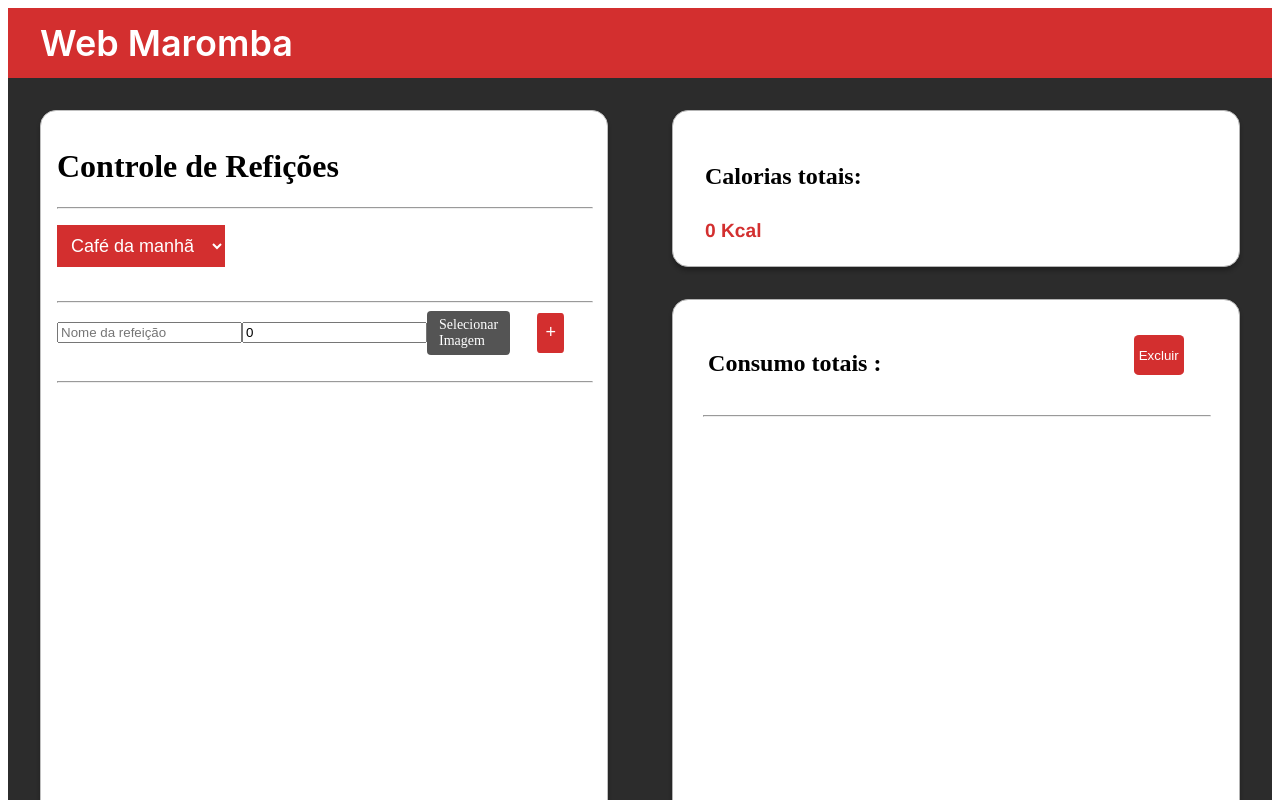
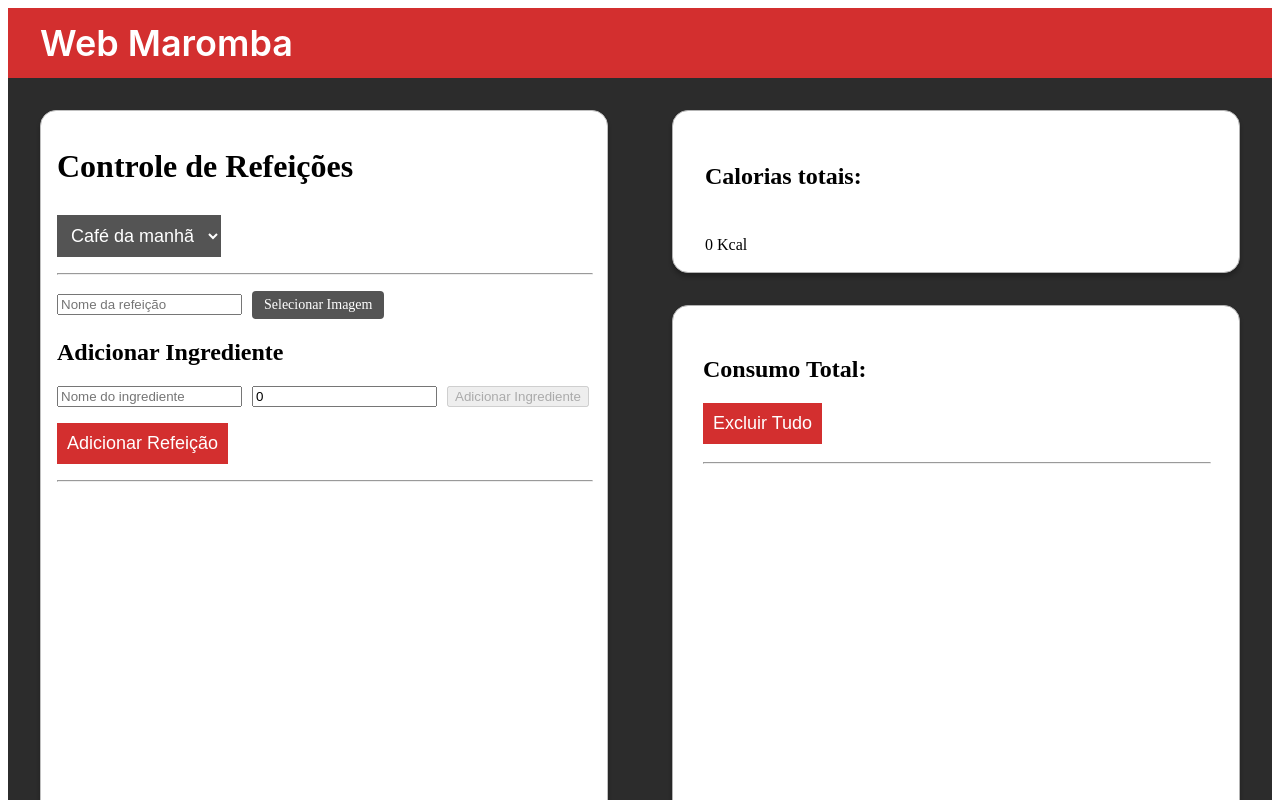
Before and after one commit to franciscocmneto/angular-diet-project, an Angular app in the folder dieta-maromba/: page /background in a window 1280 px wide. Shown: the top 800 px of the page. Built offline with nearby package versions, Linux system fonts and the light colour scheme.

Commit message:
add ingrediente

```diff
--- a/dieta-maromba/src/app/background/background.component.css
+++ b/dieta-maromba/src/app/background/background.component.css
@@ -13,43 +13,33 @@ img{
   width: 100%;
 }
 
+
+input {
+  margin-right: 10px;
+}
+
+
 select{
-  background-color:#D32F2F;
+  background-color:#545454;
   color: white;
   border: none;
   padding: 10px;
   font-size: large;
 }
 
-.btn-enviar {
+.btn {
   background-color: #D32F2F;
-  width: 50px;
-  height: 40px;
+  width: auto;
+  height: auto;
   margin-right: 5%;
   border: none;
-  border-radius: 10%;
   color: white;
   display: inline-flex;
   justify-content: center;
   align-items: center;
   cursor: pointer;
-  padding: 0;
+  padding: 10px;
   font-size: large;
-}
-.btn-excluir {
-  background-color: #D32F2F;
-  width: 50px;
-  height: 40px;
-  margin-right: 5%;
-  margin-top: 1%;
-  border: none;
-  border-radius: 10%;
-  color: white;
-  display: inline-flex;
-  justify-content: center;
-  align-items: center;
-  cursor: pointer;
-  padding: 0;
 }
 
 .custom-file-upload {
--- a/dieta-maromba/src/app/background/background.component.html
+++ b/dieta-maromba/src/app/background/background.component.html
@@ -7,75 +7,109 @@
     <div class="left-content_30-1244">
       <div class="content-card_30-1245">
         <div class="titulo-container">
-          <h1>Controle de Refições</h1>
-          <hr />
+          <h1>Controle de Refeições</h1>
+
         </div>
 
-        <div>
-
+        <div class="select-container">
           <select [(ngModel)]="refeicaoSelecionada" id="refeicao">
-            <option *ngFor="let refeicao of refeicoes" [value]="refeicao">{{ refeicao }}</option>
+            <option *ngFor="let refeicao of refeicoes" [value]="refeicao">
+              {{ refeicao }}
+            </option>
           </select>
         </div>
 
-        <div class="titulo-container">
-          <!-- <h2>{{ refeicaoSelecionada }}</h2> -->
-           <br>
-          <hr />
-          <div style="display: flex; justify-content: space-between; align-items: center;">
-            <input [(ngModel)]="novaRefeicaoNome" placeholder="Nome da refeição" />
-            <input [(ngModel)]="novaRefeicaoCalorias" type="number" placeholder="Calorias" />
+        <hr />
+       <!-- NOME DA REFEIÇÃO -->
+        <div class="input-container">
+          <input
+            [(ngModel)]="novaRefeicaoNome"
+            placeholder="Nome da refeição"
+            aria-label="Nome da Refeição"
+          />
+          <label class="custom-file-upload">
+            <input
+              type="file"
+              (change)="onFileChange($event)"
+              accept="image/*"
+            />
+            Selecionar Imagem
+          </label>
 
 
-            <label class="custom-file-upload">
-              <input type="file" (change)="onFileChange($event)" accept="image/*" />
-              Selecionar Imagem
-            </label>
+        <!-- INGREDIENTES DA REFEIÇÃO -->
+          <div class="ingrediente-container">
+            <h2>Adicionar Ingrediente</h2>
+            <input
+              [(ngModel)]="novoIngredienteNome"
+              placeholder="Nome do ingrediente"
+              aria-label="Nome do Ingrediente"
+            />
+            <input
+              [(ngModel)]="novoIngredienteCalorias"
+              type="number"
+              placeholder="Calorias"
+              aria-label="Calorias"
+            />
+            <button
+              (click)="adicionarIngrediente()"
+              [disabled]="!novoIngredienteNome || novoIngredienteCalorias <= 0">Adicionar Ingrediente
+            </button>
+          </div>
 
-            <button type="button" class="btn-enviar" (click)="adicionarRefeicao()">+</button>
-          </div>
-          <br />
-          <hr />
-          <div>
-            <ul>
-              <li *ngFor="let r of (refeicaoSelecionada === 'Café da manhã' ? cafeDaManha :
-                                   refeicaoSelecionada === 'Almoço' ? almoco :
-                                   refeicaoSelecionada === 'Janta' ? janta :
-                                   lanches)">
-                <img [src]="r.imagem" alt="{{ r.nome }}"  />
-                {{ r.nome }} - {{ r.calorias }} calorias
-                <button class="btn-excluir"  (click)="excluirRefeicao(r)">X</button>
-              </li>
-            </ul>
+          <h3 *ngIf="ingredientes.length > 0" >Ingredientes Adicionados:</h3>
+          <ul>
+            <li *ngFor="let ingrediente of ingredientes">
+              {{ ingrediente.nome }} - {{ ingrediente.calorias }} calorias
+            </li>
+          </ul>
 
-          </div>
+          <button
+            type="button"
+            class="btn"
+            (click)="adicionarRefeicao()"
+            [disabled]="!novaRefeicaoNome || !imagemDaRefeicao || ingredientes.length === 0">Adicionar Refeição
+          </button>
         </div>
+
+        <hr />
+
+        <ul>
+          <li
+            *ngFor="let r of (refeicaoSelecionada === 'Café da manhã' ? cafeDaManha :
+                             refeicaoSelecionada === 'Almoço' ? almoco :
+                             refeicaoSelecionada === 'Janta' ? janta : lanches)">
+            <img [src]="r.imagem" alt="{{ r.nome }}" class="refeicao-imagem" />
+            <span>{{ r.nome }} - {{ r.calorias }} calorias</span>
+            <button class="btn" (click)="excluirRefeicao(r)">X</button>
+          </li>
+        </ul>
       </div>
     </div>
 
+
     <div class="right-content_30-1294">
       <div class="consumo-total_30-1351">
-        <h2>Calorias totais: </h2>
-        <p style="margin-top: 0%; color: #D32F2F; font-weight: bold; font-size: larger; font-family: Helvetica;">
-          {{ totalCalorias }}  Kcal
+        <h2>Calorias totais:</h2>
+        <p class="total-calorias">
+          {{ totalCalorias }} Kcal
         </p>
+      </div>
 
-      </div>
       <div class="calend-rio_30-1295">
-        <div style="display: flex; justify-content: space-between;">
-        <h2 style="margin-left: 1%;">Consumo totais :</h2>
-        <button class="btn-excluir" (click)="excluirTodos()">Excluir</button>
+        <div class="header-consumo">
+          <h2>Consumo Total:</h2>
+          <button class="btn" (click)="excluirTodos()">Excluir Tudo</button>
         </div>
-        <hr>
+        <hr />
+
         <ul>
           <li *ngFor="let refeicao of refeicoesDoDia">
-            <img [src]="refeicao.imagem" alt="{{ refeicao.nome }}"  />
-            {{ refeicao.nome }} - {{ refeicao.calorias }} calorias
+            <img [src]="refeicao.imagem" alt="{{ refeicao.nome }}" class="refeicao-imagem" />
+            <span>{{ refeicao.nome }} - {{ refeicao.calorias }} calorias</span>
           </li>
         </ul>
-
       </div>
     </div>
-
   </div>
 </div>
--- a/dieta-maromba/src/app/background/background.component.ts
+++ b/dieta-maromba/src/app/background/background.component.ts
@@ -1,32 +1,75 @@
 import { Component } from '@angular/core';
-import { Cafe, Almoco, Janta, Lanches } from '../refeicao';
-import { CAFE, ALMOCO, JANTA, LANCHES } from '../mock-refeicao';
+
+interface Ingrediente {
+  nome: string;
+  calorias: number;
+}
+
+interface Refeicao {
+  nome: string;
+  ingredientes: Ingrediente[];
+  imagem?: string | ArrayBuffer | null;
+  calorias: number; // Soma
+}
 
 @Component({
   selector: 'app-background',
   templateUrl: './background.component.html',
-  styleUrls: ['./background.component.css']
+  styleUrls: ['./background.component.css'],
 })
 export class BackgroundComponent {
-  refeicoes: string[] = ['Café da manhã', 'Almoço', 'Janta', 'Lanches/Outros'];
-  refeicaoSelecionada: string = this.refeicoes[0];
-  novaRefeicaoNome: string = '';
-  novaRefeicaoCalorias: number = 0;
-  novaRefeicaoImagem: string | ArrayBuffer | null = null;
+  refeicoes = ['Café da manhã', 'Almoço', 'Janta', 'Lanche'];
+  refeicaoSelecionada = 'Café da manhã';
+  novaRefeicaoNome = '';
+  novoIngredienteNome = '';
+  novoIngredienteCalorias = 0;
+  ingredientes: Ingrediente[] = [];
+  totalCalorias = 0;
+  imagemDaRefeicao: string | ArrayBuffer | null = null;
 
-  cafeDaManha: Cafe[] = CAFE;
-  almoco: Almoco[] = ALMOCO;
-  janta: Janta[] = JANTA;
-  lanches: Lanches[] = LANCHES;
 
-  totalCalorias: number = 0;
-  refeicoesDoDia: any[] = [];
+  cafeDaManha: Refeicao[] = [];
+  almoco: Refeicao[] = [];
+  janta: Refeicao[] = [];
+  lanches: Refeicao[] = [];
+  refeicoesDoDia: Refeicao[] = [];
+
+  onFileChange(event: any) {
+    const file = event.target.files[0];
+    const reader = new FileReader();
+    reader.onload = () => (this.imagemDaRefeicao = reader.result as string);
+    reader.readAsDataURL(file);
+  }
+
+  adicionarIngrediente() {
+    if (!this.novoIngredienteNome || this.novoIngredienteCalorias <= 0) {
+      alert('Por favor, preencha o nome do ingrediente e as calorias.');
+      return;
+    }
+
+    const ingrediente: Ingrediente = {
+      nome: this.novoIngredienteNome,
+      calorias: this.novoIngredienteCalorias,
+    };
+
+    this.ingredientes.push(ingrediente);
+    this.novoIngredienteNome = '';
+    this.novoIngredienteCalorias = 0;
+  }
 
   adicionarRefeicao() {
-    const novaRefeicao = {
+    if (!this.novaRefeicaoNome || !this.imagemDaRefeicao || this.ingredientes.length === 0) {
+      alert('Por favor, preencha o nome da refeição, selecione uma imagem e adicione pelo menos um ingrediente.');
+      return;
+    }
+
+    const caloriasTotais = this.ingredientes.reduce((total, ing) => total + ing.calorias, 0);
+
+    const novaRefeicao: Refeicao = {
       nome: this.novaRefeicaoNome,
-      calorias: this.novaRefeicaoCalorias,
-      imagem: this.novaRefeicaoImagem
+      ingredientes: [...this.ingredientes],
+      imagem: this.imagemDaRefeicao,
+      calorias: caloriasTotais,
     };
 
     switch (this.refeicaoSelecionada) {
@@ -39,32 +82,26 @@ export class BackgroundComponent {
       case 'Janta':
         this.janta.push(novaRefeicao);
         break;
-      case 'Lanches/Outros':
+      case 'Lanche':
         this.lanches.push(novaRefeicao);
         break;
     }
 
     this.refeicoesDoDia.push(novaRefeicao);
-    this.totalCalorias += this.novaRefeicaoCalorias;
+    this.atualizarCaloriasTotais();
 
     this.novaRefeicaoNome = '';
-    this.novaRefeicaoCalorias = 0;
-    this.novaRefeicaoImagem = null;
+    this.ingredientes = [];
+    this.imagemDaRefeicao = null;
   }
 
-  excluirRefeicao(refeicao: any) {
-    if (this.refeicaoSelecionada === 'Café da manhã') {
-      this.cafeDaManha = this.cafeDaManha.filter(r => r !== refeicao);
-    } else if (this.refeicaoSelecionada === 'Almoço') {
-      this.almoco = this.almoco.filter(r => r !== refeicao);
-    } else if (this.refeicaoSelecionada === 'Janta') {
-      this.janta = this.janta.filter(r => r !== refeicao);
-    } else if (this.refeicaoSelecionada === 'Lanches/Outros') {
-      this.lanches = this.lanches.filter(r => r !== refeicao);
-    }
+  atualizarCaloriasTotais() {
+    this.totalCalorias = this.refeicoesDoDia.reduce((total, refeicao) => total + refeicao.calorias, 0);
+  }
 
+  excluirRefeicao(refeicao: Refeicao) {
     this.refeicoesDoDia = this.refeicoesDoDia.filter(r => r !== refeicao);
-    this.totalCalorias -= refeicao.calorias;
+    this.atualizarCaloriasTotais();
   }
 
   excluirTodos() {
@@ -75,13 +112,4 @@ export class BackgroundComponent {
     this.refeicoesDoDia = [];
     this.totalCalorias = 0;
   }
-
-  onFileChange(event: any) {
-    const file = event.target.files[0];
-    const reader = new FileReader();
-    reader.onload = (e) => {
-      this.novaRefeicaoImagem = reader.result;
-    };
-    reader.readAsDataURL(file);
-  }
 }
--- a/dieta-maromba/src/app/refeicao.ts
+++ b/dieta-maromba/src/app/refeicao.ts
@@ -1,5 +1,11 @@
+export interface Ingrediente {
+    nome: string;
+    calorias: number;
+  }
+
 export interface Refeicao {
     nome: string;
+    ingredientes: Ingrediente[];
     calorias: number;
     imagem?: string | ArrayBuffer | null;
  }
```
